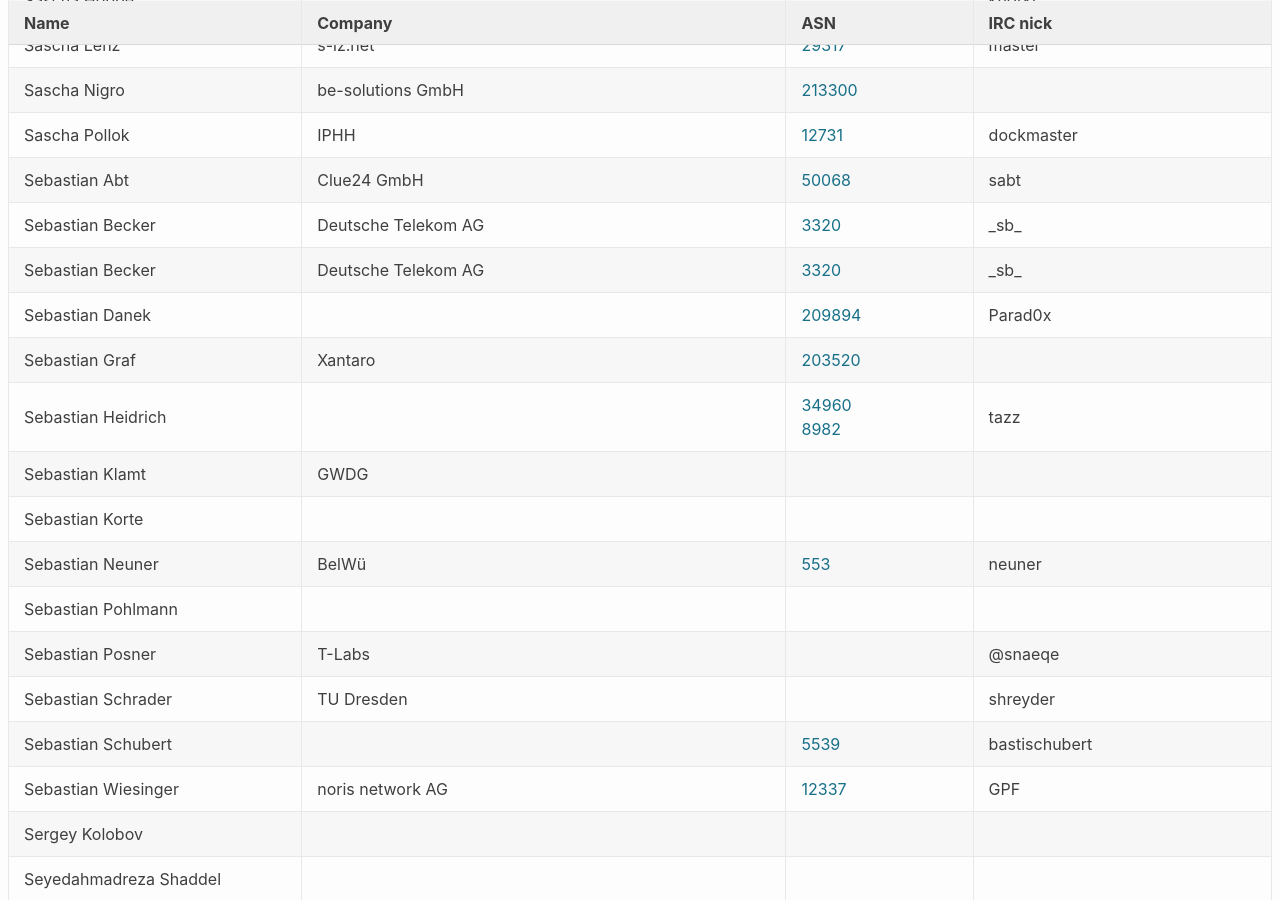
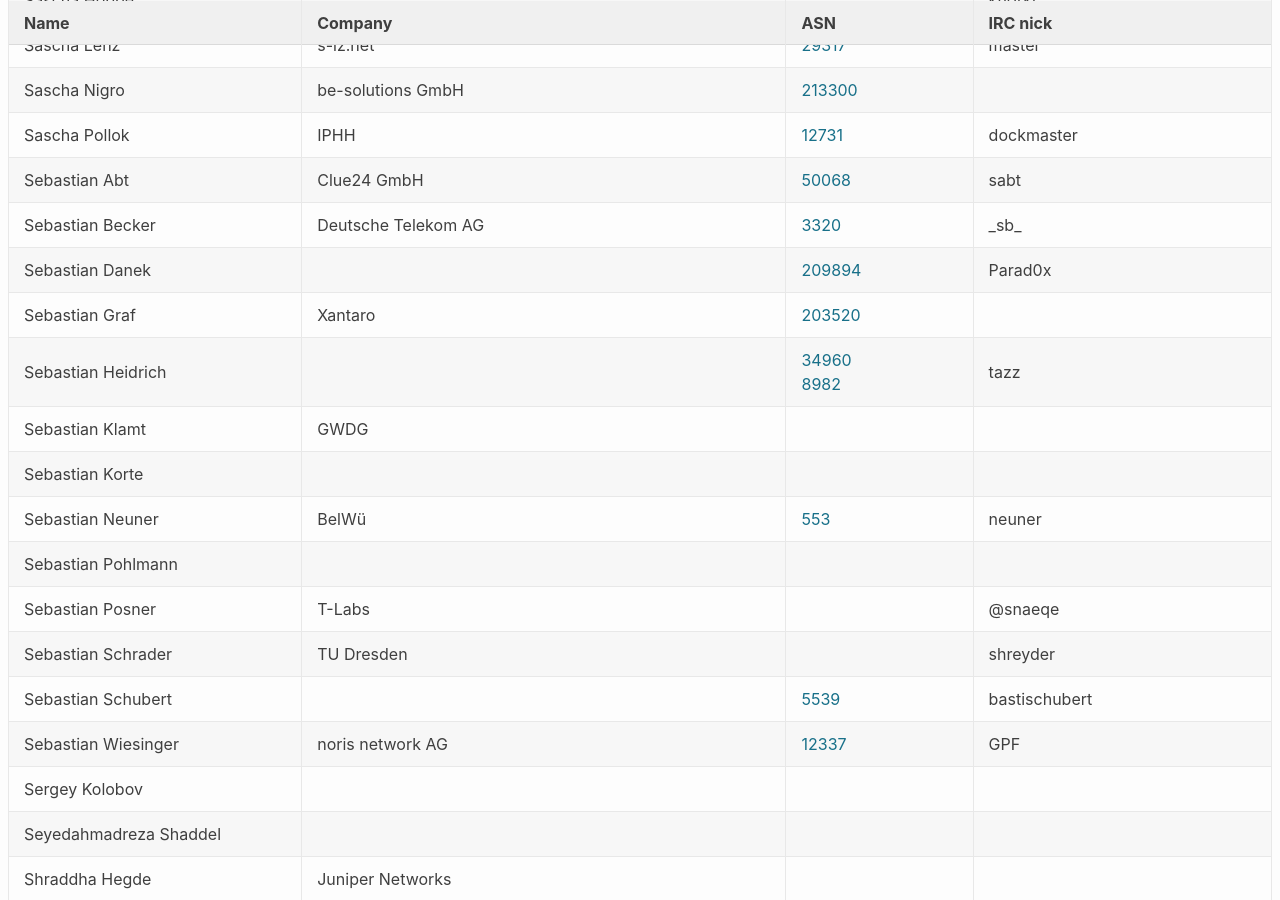
Before and after one commit to denog/pretix-attendeelist, a Jekyll site: the page built from index.markdown, in a window 1280 px wide and 900 px high, scrolled down 16753 px. Built offline with Jekyll 4.4.1, drawn with Linux system fonts in a browser that asks for light colours.

Commit message:
Latest data: Mon Nov  2 21:50:19 UTC 2020

```diff
--- a/_data/attendees.json
+++ b/_data/attendees.json
@@ -2148,12 +2148,6 @@
     "asn": "3320"
   },
   {
-    "name": "Sebastian Becker",
-    "company": "Deutsche Telekom AG",
-    "irc": "_sb_",
-    "asn": "3320"
-  },
-  {
     "name": "Sebastian Danek",
     "company": null,
     "irc": "Parad0x",
```
